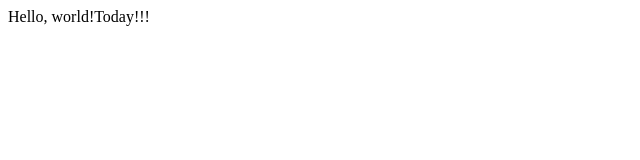
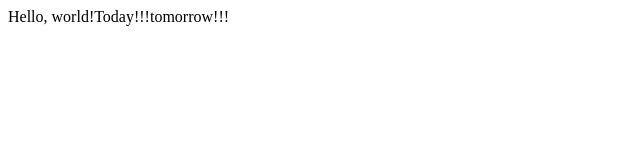
Before and after one commit to ananthuhyd/cs50lecture0, a plain HTML site: page hello.html in a window 1280 px wide. Shown: the full height of the page, 0-640 px from the left. Drawn offline with Linux system fonts and the light colour scheme.

```diff
--- a/hello.html
+++ b/hello.html
@@ -4,6 +4,6 @@
     <title>My Webpage</title>
   </head>
   <body>
-    Hello, world!Today!!!
+    Hello, world!Today!!!tomorrow!!!
     </body>
 </html>
```
